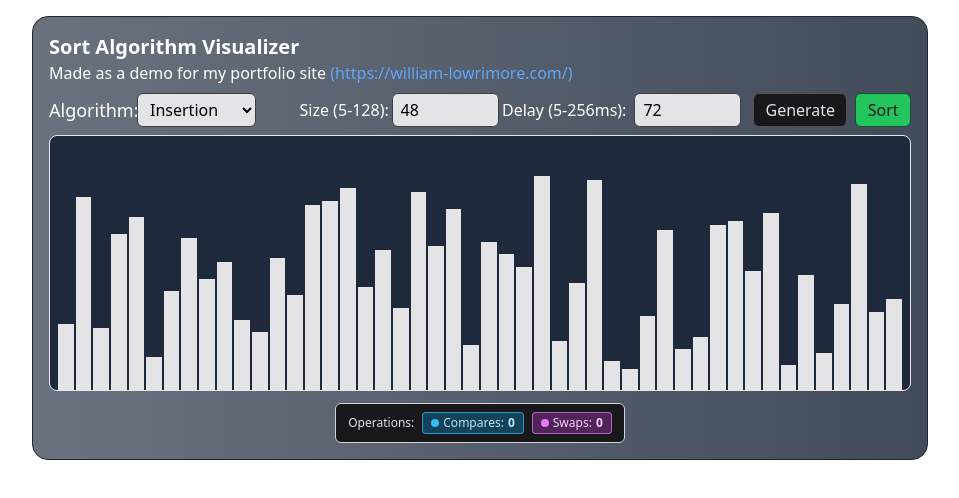
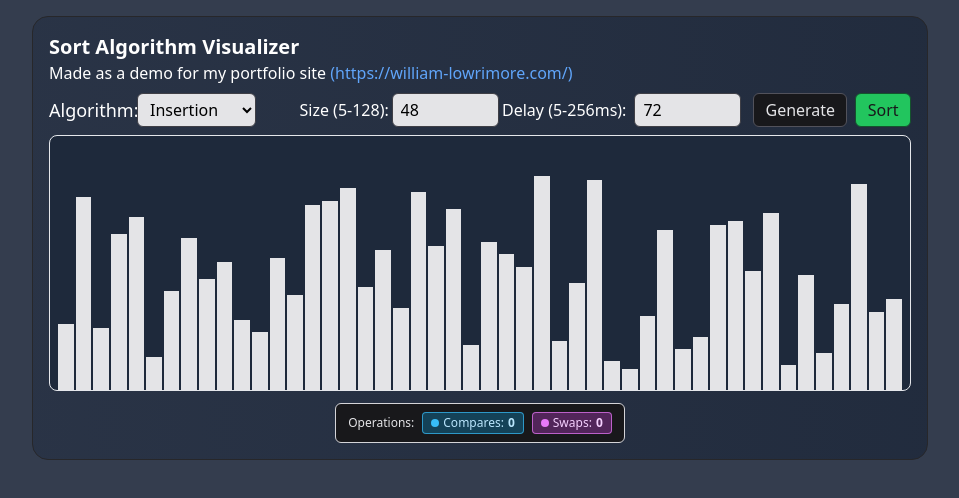
Before and after one commit to Williamlowr/sort-algorithms, a React (Vite) app: page / in a window 1280 px wide. Shown: the top 498 px of the page, without its empty margins (160-1119 px from the left). Built offline with nearby package versions, Linux system fonts and the light colour scheme.

Commit message:
added background

```diff
--- a/src/main.tsx
+++ b/src/main.tsx
@@ -5,6 +5,8 @@ import "./index.css";
 
 ReactDOM.createRoot(document.getElementById("root")!).render(
   <React.StrictMode>
-    <SortVisualizer />
+    <div className="bg-slate-800/90 min-h-screen flex items-start justify-center">
+      <SortVisualizer />
+    </div>
   </React.StrictMode>
 );
```
